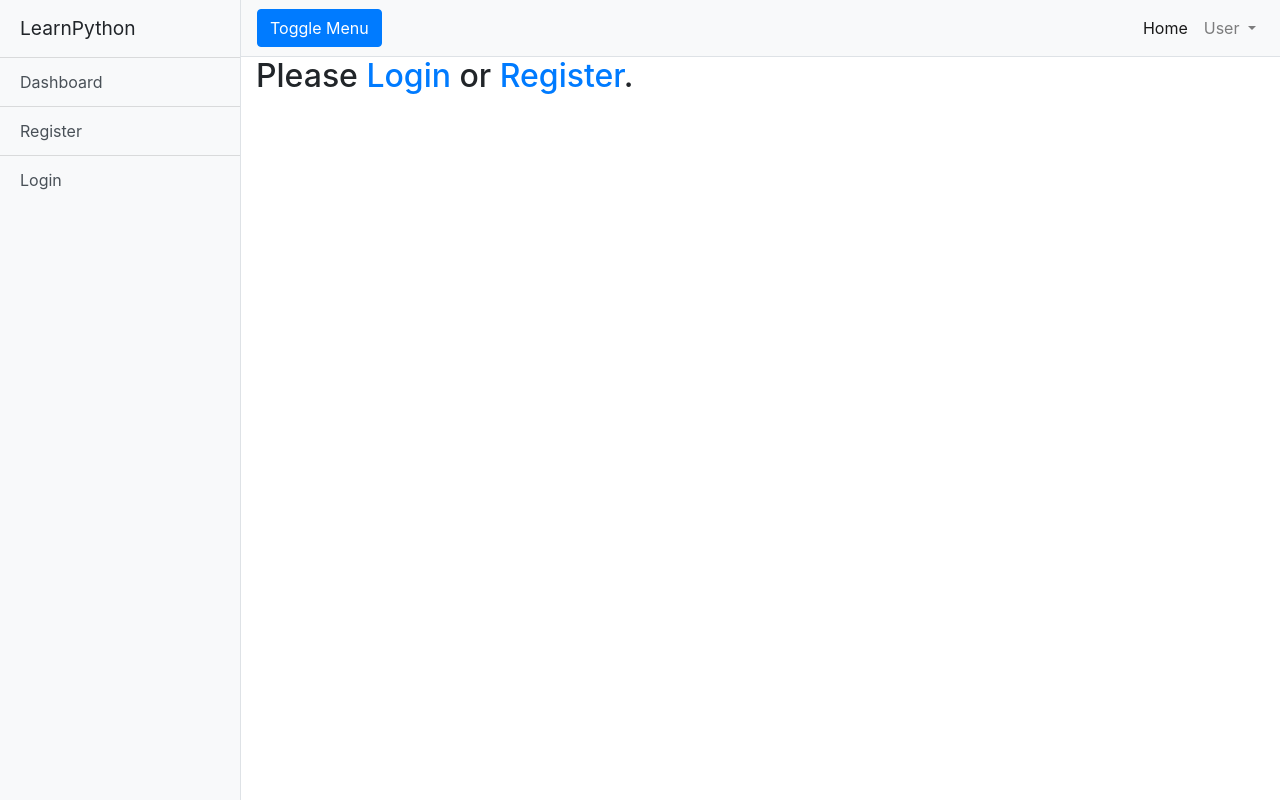
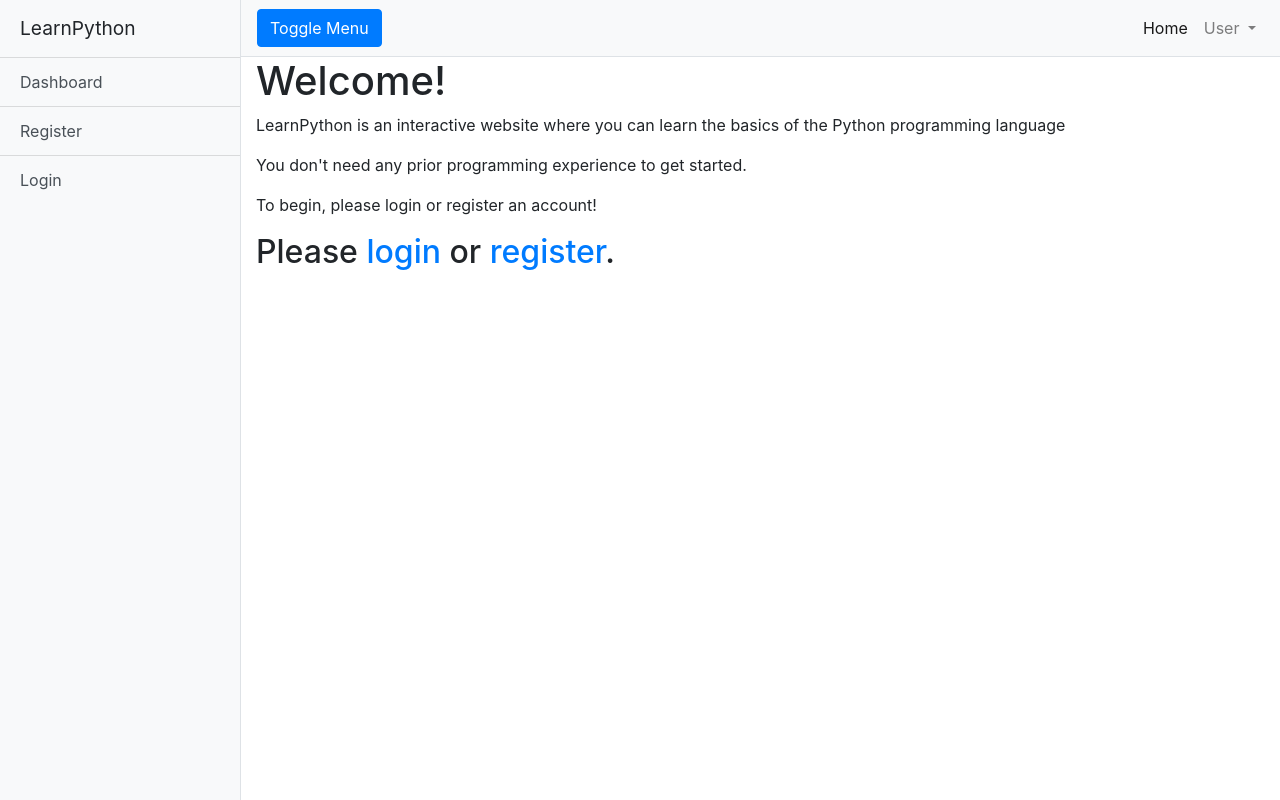
Before and after one commit to mrblue6ix/CITS3403Project, a Flask app: page / in a window 1280 px wide. Run offline with Flask 2, Linux system fonts and the light colour scheme; data comes from the database, SQL or seed files in the repository; both versions use the stored data as it was after the commit; some libraries are stand-ins or nearby versions.

Commit message:
updated dashbaord

```diff
--- a/app/templates/home.html
+++ b/app/templates/home.html
@@ -44,7 +44,11 @@
     {% endfor %}
     </div>
     {% else %}
-    <h2>Please <a href="{{url_for('login')}}">Login</a> or <a href="{{url_for('register')}}">Register</a>.</h2>
+    <h1>Welcome!</h1>
+    <p>LearnPython is an interactive website where you can learn the basics of the Python programming language</p>
+    <p>You don't need any prior programming experience to get started.</p>
+    <p>To begin, please login or register an account!</p>
+    <h2>Please <a href="{{url_for('login')}}">login</a> or <a href="{{url_for('register')}}">register</a>.</h2>
     {% endif %}
   </div>
 {% endblock %}
```
Also changed, not shown: app.db.
